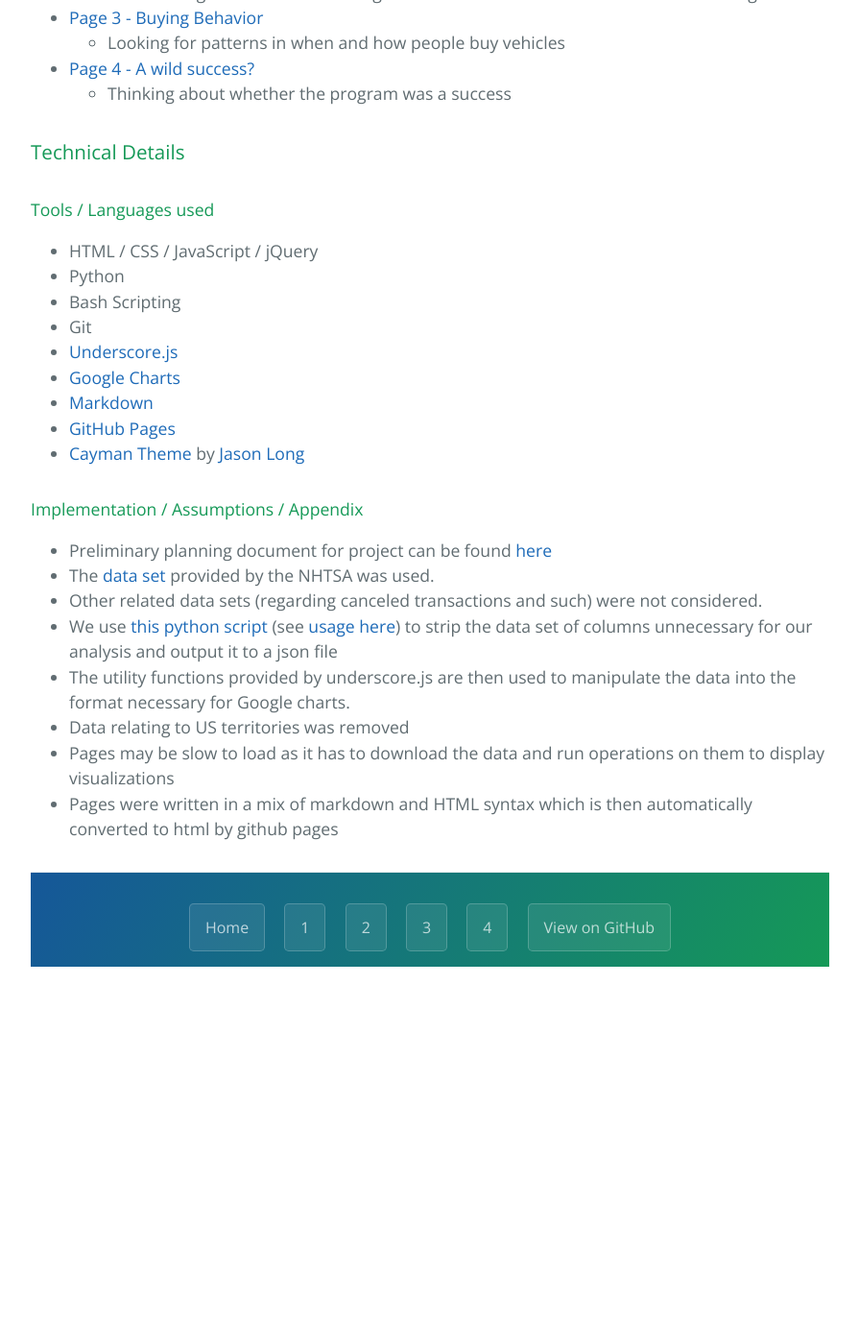
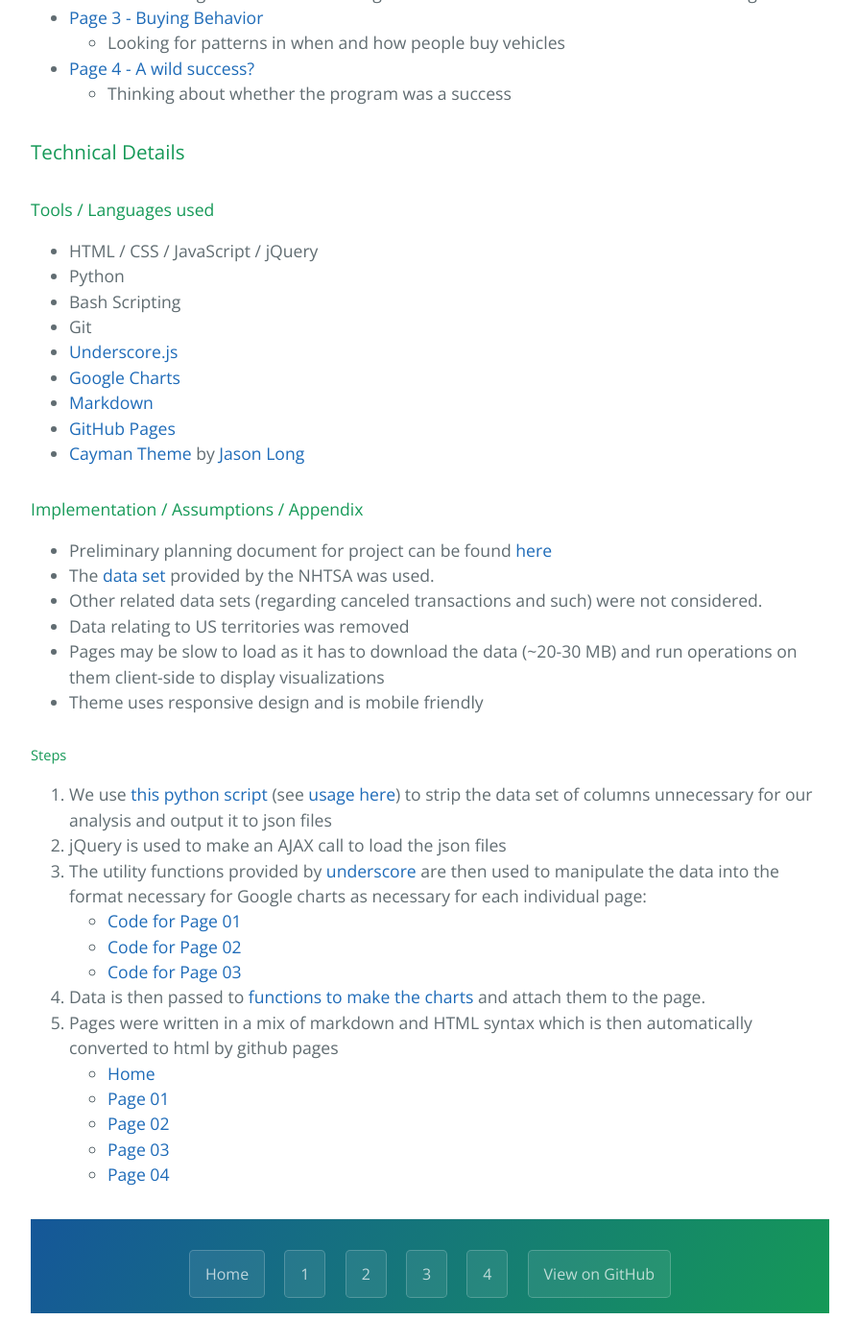
Before and after one commit to simzou/cars-analysis, a Jekyll site: the page built from index.md, in a window 1280 px wide and 1400 px high, scrolled down 810 px. Shown: the whole window at 96% size, without its empty margins (192-1087 px from the left). Built offline with Jekyll 4.4.1, drawn with Linux system fonts in a browser that asks for light colours; before the commit the page ends 1849 px from its top, so only the background shows below that.

Commit message:
More detailed steps added

```diff
--- a/index.md
+++ b/index.md
@@ -37,8 +37,21 @@
 - Preliminary planning document for project can be found [here](https://github.com/simzou/cars-analysis/blob/gh-pages/planning.txt)
 - The [data set](ftp://ftp.nhtsa.dot.gov/CARS/CARS_PAID_Final.txt) provided by the NHTSA was used.
 - Other related data sets (regarding canceled transactions and such) were not considered.
-- We use [this python script](https://github.com/simzou/cars-analysis/blob/gh-pages/data/csv_to_json.py) (see [usage here](https://github.com/simzou/cars-analysis/blob/gh-pages/data/convert_data_files.sh)) to strip the data set of columns unnecessary for our analysis and output it to a json file
-- The utility functions provided by underscore.js are then used to manipulate the data into the format necessary for Google charts.
 - Data relating to US territories was removed
-- Pages may be slow to load as it has to download the data and run operations on them to display visualizations
-- Pages were written in a mix of markdown and HTML syntax which is then automatically converted to html by github pages
+- Pages may be slow to load as it has to download the data (~20-30 MB) and run operations on them client-side to display visualizations
+- Theme uses responsive design and is mobile friendly
+
+##### Steps
+1. We use [this python script](https://github.com/simzou/cars-analysis/blob/gh-pages/data/csv_to_json.py) (see [usage here](https://github.com/simzou/cars-analysis/blob/gh-pages/data/convert_data_files.sh)) to strip the data set of columns unnecessary for our analysis and output it to json files
+2. jQuery is used to make an AJAX call to load the json files
+3. The utility functions provided by [underscore](http://underscorejs.org/) are then used to manipulate the data into the format necessary for Google charts as necessary for each individual page:
+	- [Code for Page 01](https://github.com/simzou/cars-analysis/blob/gh-pages/js/page-01.js)
+	- [Code for Page 02](https://github.com/simzou/cars-analysis/blob/gh-pages/js/page-02.js)
+	- [Code for Page 03](https://github.com/simzou/cars-analysis/blob/gh-pages/js/page-03.js)
+4. Data is then passed to [functions to make the charts](https://github.com/simzou/cars-analysis/blob/gh-pages/js/make_charts.js) and attach them to the page.
+5. Pages were written in a mix of markdown and HTML syntax which is then automatically converted to html by github pages
+	- [Home](https://github.com/simzou/cars-analysis/blob/gh-pages/index.md)
+	- [Page 01](https://github.com/simzou/cars-analysis/blob/gh-pages/page-01.md)
+	- [Page 02](https://github.com/simzou/cars-analysis/blob/gh-pages/page-02.md)
+	- [Page 03](https://github.com/simzou/cars-analysis/blob/gh-pages/page-03.md)
+	- [Page 04](https://github.com/simzou/cars-analysis/blob/gh-pages/page-04.md)
```
Also changed, not shown: demo.md (deleted, +0 -6 lines).
